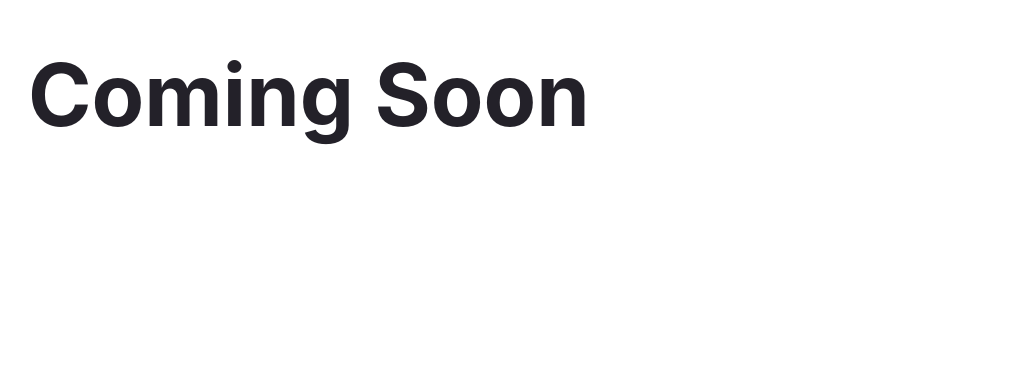
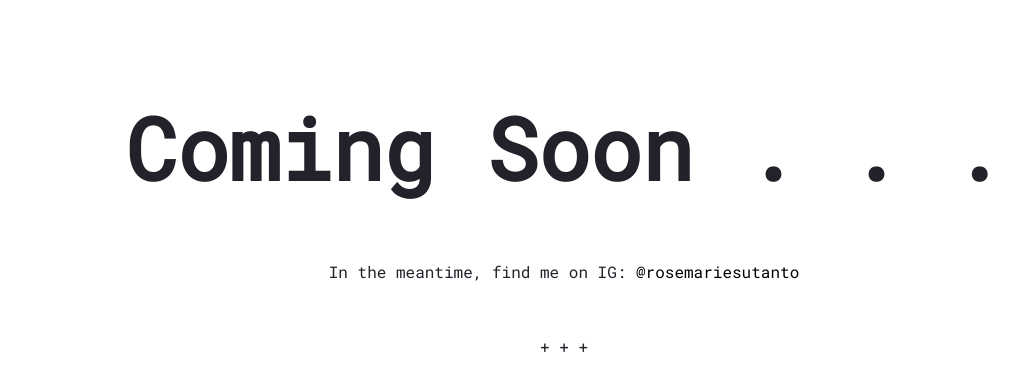
Before and after one commit to rosemariesutanto/officialwebsite, a Gatsby site: page / in a window 1280 px wide. Shown: the part 119-510 px from the top of the page, without its empty margins (76-1095 px from the left). Built offline with nearby package versions, Linux system fonts and the light colour scheme; Gatsby itself is replaced by a stand-in of ours.

Commit message:
The Coming Soon page

```diff
--- a/package.json
+++ b/package.json
@@ -15,7 +15,9 @@
     "clean": "gatsby clean"
   },
   "dependencies": {
+    "@fontsource/roboto-mono": "^4.5.0",
     "gatsby": "^3.13.0",
+    "gatsby-plugin-web-font-loader": "^1.0.4",
     "react": "^17.0.1",
     "react-dom": "^17.0.1"
   }
--- a/src/components/layout.js
+++ b/src/components/layout.js
@@ -1,17 +1,16 @@
 import * as React from "react"
 import { Link } from "gatsby"
 import Background from "../images/water.jpg";
+import "@fontsource/roboto-mono"
 
 const pageStyles = {
     color: "#232129",
     padding: 96,
-    fontFamily: "-apple-system, Roboto, sans-serif, serif",
+    fontFamily: "roboto mono",
     // backgroundImage: `url(${Background})`,
-    backgroundPosition: "bottom",
-    backgroundSize: "cover"
+    textAlign: "center",
+    marginTop: 56
   }
-
-
 
 const Layout = ({ pageTitle, children }) => {
     return (
--- a/src/pages/index.js
+++ b/src/pages/index.js
@@ -7,6 +7,15 @@ import Layout from '../components/layout'
 
 const titleStyle = {
   fontSize: 86
+}
+
+const link = {
+  textDecoration: "none",
+  color: "black"
+}
+
+const crosses = {
+  marginTop: 54
 }
 
 // data
@@ -27,7 +36,9 @@ const IndexPage = () => {
       <div>
         <title>ROSEMARIE SUTANTO</title>
           <Layout pageTitle="">
-          <h1 style={titleStyle}>Coming Soon</h1>
+          <h1 style={titleStyle}>Coming Soon . . .</h1>
+          <p>In the meantime, find me on IG: <a href="https://www.instagram.com/rosemariesutanto" style={link}>@rosemariesutanto</a></p>
+          <p style={crosses}>+ + +</p>
          </Layout>
       </div>
     </main>
```
Also changed, not shown: 1 other file.
